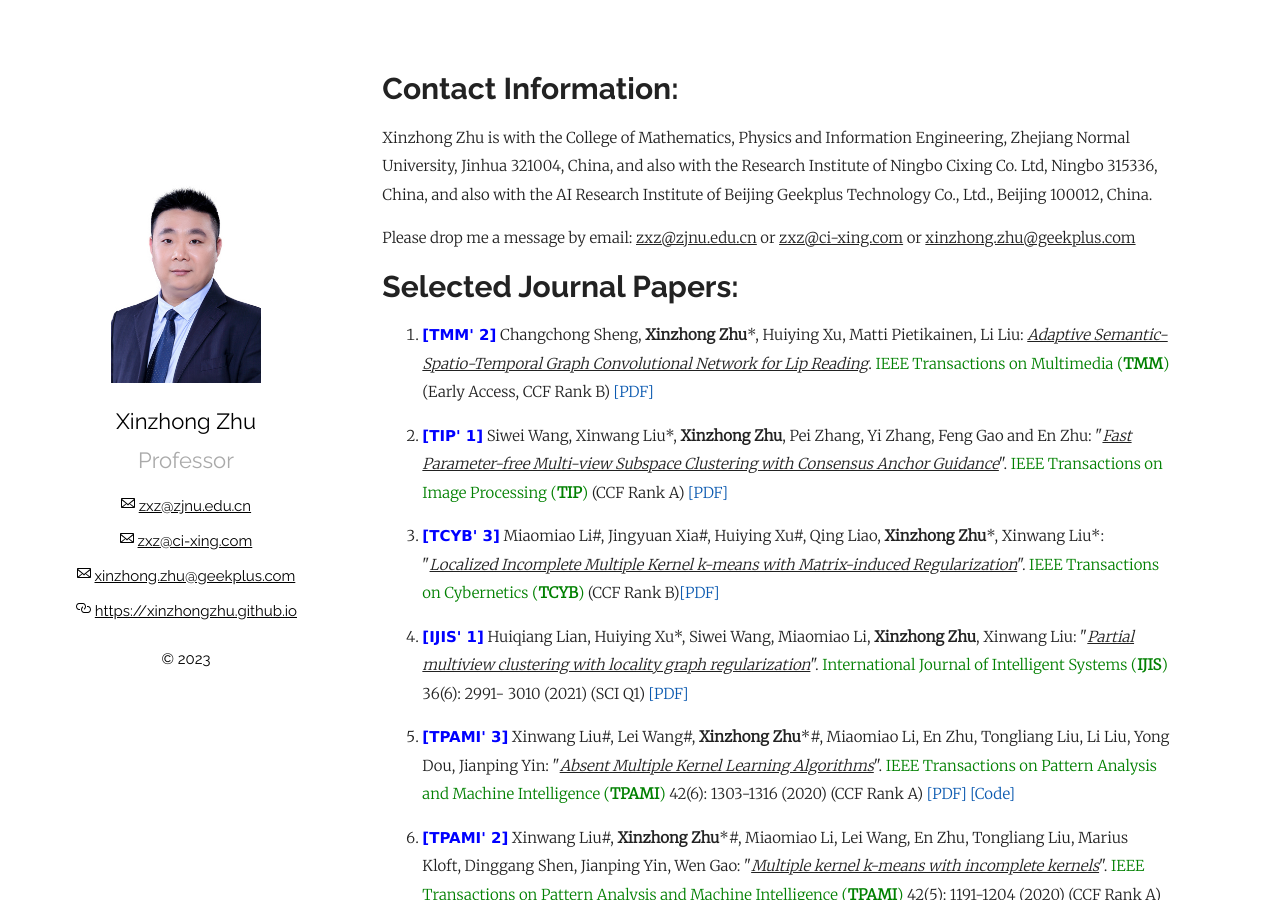
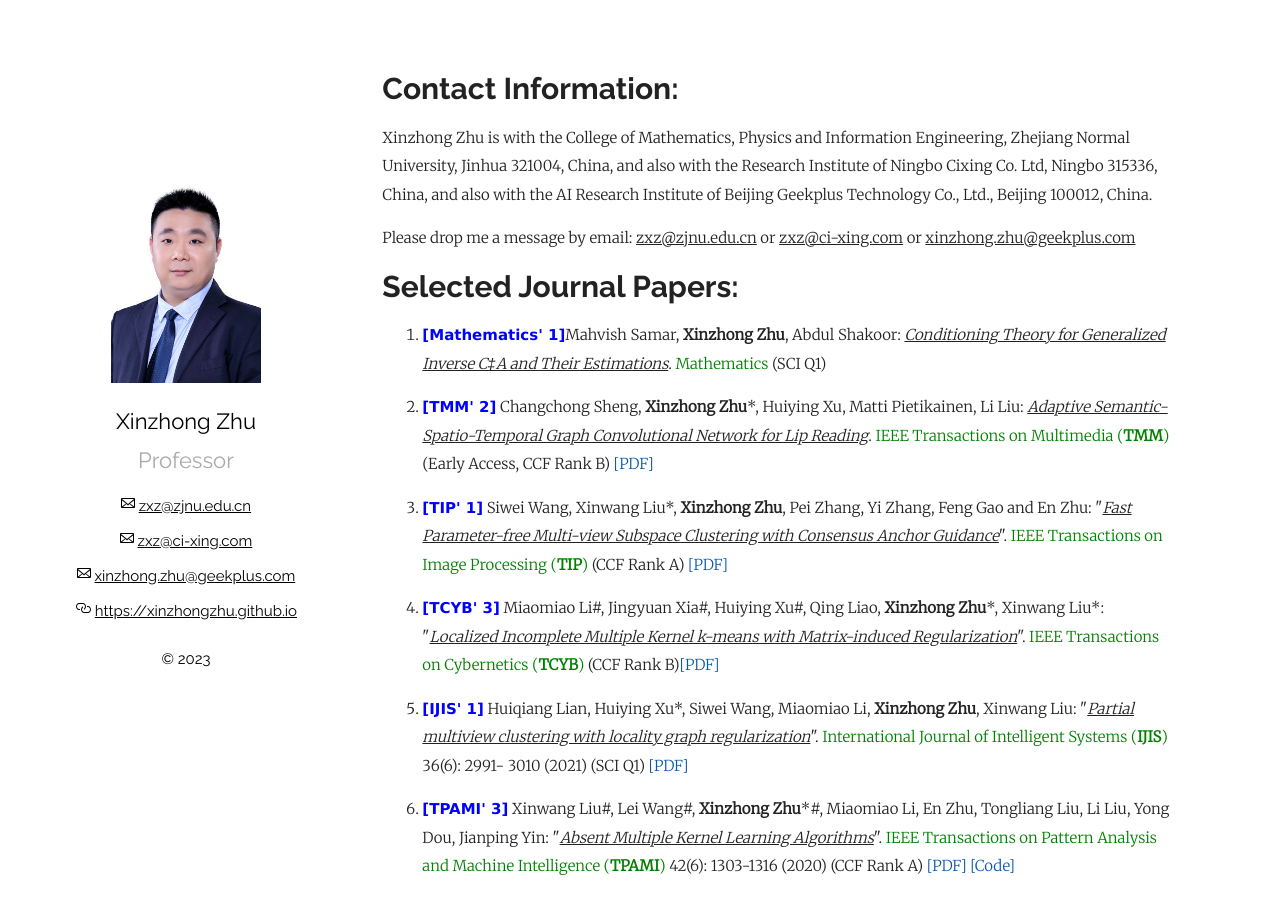
Before and after one commit to xinzhongzhu/xinzhongzhu.github.io, a Jekyll site: the page built from index.md, in a window 1280 px wide and 900 px high. Built offline with Jekyll 4.4.1, drawn with Linux system fonts in a browser that asks for light colours; our own code applies the rules of GitHub Pages for plain Markdown files.

Commit message:
Update index.md

```diff
--- a/index.md
+++ b/index.md
@@ -14,6 +14,9 @@ Please drop me a message by email: <u>zxz@zjnu.edu.cn</u> or <u>zxz@ci-xing.com<
 # Selected Journal Papers:
 
 <ol>
+
+ <p style="margin-top: 8px;"><li><font face="verdana" color="blue"><b>[Mathematics' 1]</b></font>Mahvish Samar, <b>Xinzhong Zhu</b>, Abdul Shakoor: <i><u>Conditioning Theory for Generalized Inverse C‡A and Their Estimations</u></i>. <font color="green">Mathematics </font> (SCI Q1) </li></p>
+
 <p style="margin-top: 8px;"><li><font face="verdana" color="blue"><b>[TMM' 2]</b></font> Changchong Sheng, <b>Xinzhong Zhu</b>*, Huiying Xu, Matti Pietikainen, Li Liu: <i><u>Adaptive Semantic-Spatio-Temporal Graph Convolutional Network for Lip Reading</u></i>. <font color="green">IEEE Transactions on Multimedia (<b>TMM</b>)</font> (Early Access, CCF Rank B) <a href = "https://github.com/xinzhongzhu/xinzhongzhu.github.io/blob/master/document/Adaptive_Semantic-Spatio-Temporal_Graph_Convolutional_Network_for_Lip_Reading.pdf">[PDF]</a></li></p>
 
 <p style="margin-top: 8px;"><li><font face="verdana" color="blue"><b>[TIP' 1]</b></font> Siwei Wang, Xinwang Liu*, <b>Xinzhong Zhu</b>, Pei Zhang, Yi Zhang, Feng Gao and En Zhu: "<i><u>Fast Parameter-free Multi-view Subspace Clustering with Consensus Anchor Guidance</u></i>". <font color="green">IEEE Transactions on Image Processing (<b>TIP</b>)</font> (CCF Rank A) <a href = "https://github.com/xinwangliu/xinwangliu.github.io/blob/main/document/TIP1.pdf">[PDF]</a></li></p>
```
